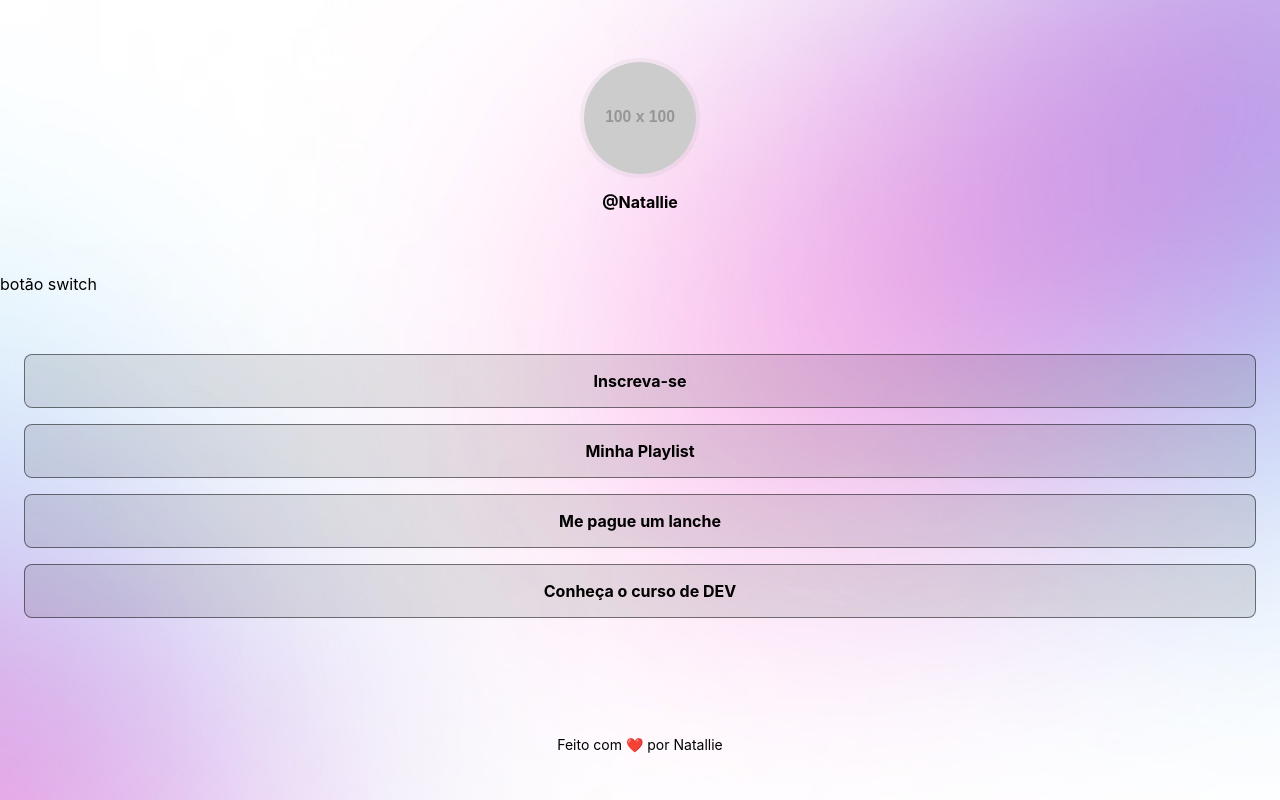
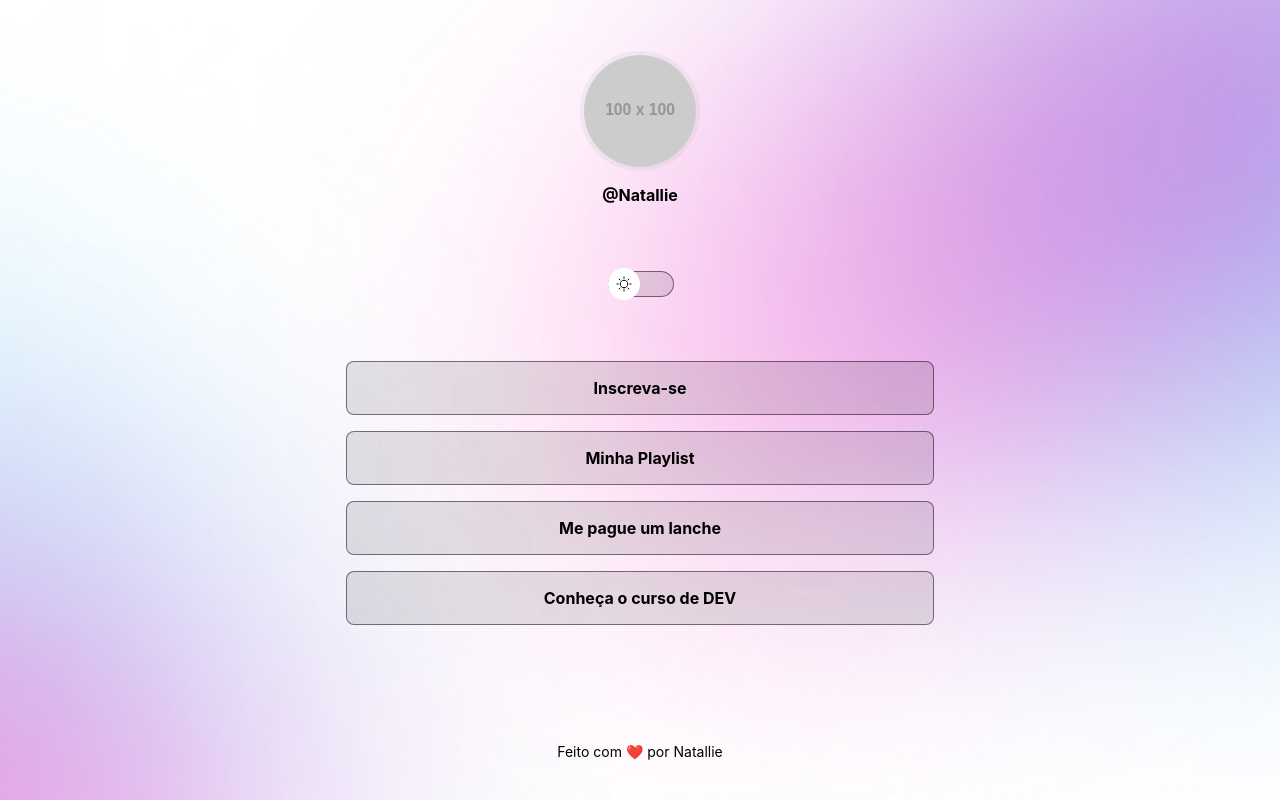
Before and after one commit to NatallieAmadeu22/I3DS-2026-A, a React (Vite) app in the folder 03-devlinks/: page / in a window 1280 px wide. Built offline with nearby package versions, Linux system fonts and the light colour scheme.

Commit message:
feat: adicionar componente Switch e refatorar estilos do Link

```diff
--- a/03-devlinks/src/App.css
+++ b/03-devlinks/src/App.css
@@ -27,14 +27,23 @@
     color: var(--text-color);
 }
 
-#Link ul {
-    list-style: none;
+
+#Link {
     display: flex;
-    flex-direction: column;
-    gap: 16px;
-    padding: 24px;
+    justify-content: center;
+
+    ul {
+        width: 100%;
+
+        max-width: 588px;
+        list-style: none;
+        display: flex;
+        flex-direction: column;
+        gap: 16px;
+        padding: 24px;
+
+    }
 }
-
 #SocialLinks {
     display: flex;
     justify-content: center;
--- a/03-devlinks/src/App.jsx
+++ b/03-devlinks/src/App.jsx
@@ -4,6 +4,7 @@ import Link from './assets/components/Link/Link';
 import Perfil from './assets/components/Perfil/Perfil';
 import SocialLink from './assets/components/SocialLink/SocialLink';
 import Rodape from './assets/components/Rodape/Rodape';
+import Switch from './assets/components/Switch/Switch';
 
 
 function App() {
@@ -13,7 +14,7 @@ function App() {
  <Perfil fotoPerfil={"https://placehold.co/100"}>Natallie</Perfil>
 
 
-       <div className="switch">botão switch</div>
+       <Switch />
 
 <div id= "Link">
       <ul>
--- a/03-devlinks/src/assets/components/Switch/Switch.jsx
+++ b/03-devlinks/src/assets/components/Switch/Switch.jsx
@@ -0,0 +1,17 @@
+import React from 'react'
+import styles from "./Switch.module.css";
+
+const Switch = ({troca, isligth}) => {
+  return (
+    <div className={isligth ? styles.ligth: ""}>
+        <div id={styles.Switch}>
+    <button></button>
+    <><span></span></>
+
+        </div>
+
+    </div>
+  );
+};
+
+export default Switch;
--- /dev/null
+++ b/03-devlinks/src/assets/components/Switch/Switch.module.css
@@ -0,0 +1,64 @@
+#Switch{
+    position: relative;
+    width: 64px;
+    margin: 4px auto;
+
+    & button {
+        width: 32px;
+        height: 32px;
+        border-radius: 50%;
+        border: 0;
+        background-color: #fff;
+        background-image: var(--switch-bg-url);
+        background-repeat: no-repeat;
+        background-position: center;
+
+        position: absolute;
+        z-index: 1;
+        top: 50%;
+        transform: translateY(-50%);
+
+        animation: slide-out 0.2s;
+    }
+
+    & button:hover{
+        outline: 8px solid var(--stroke-color);
+    }
+
+    & span{
+        display: block;
+        width: 64px;
+        height: 24px;
+        background-color: var(--surface-color);
+        border: 1px solid var(--stroke-color);
+        border-radius: 999px;
+
+        backdrop-filter: blur(4px);
+        -webkit-backdrop-filter: blur(4px);
+    }
+}
+
+.light #Switch button {
+    animation: slide-in 0.2 forwards;
+}
+
+
+
+/* Animação */
+@keyframes slide-in {
+    from{
+        left: 0;
+    }
+    to {
+        left: 50%;
+    }
+}
+
+@keyframes slide-out {
+    from{
+        left: 50%;
+    }
+    to {
+        left: 0;
+    }
+}
```
